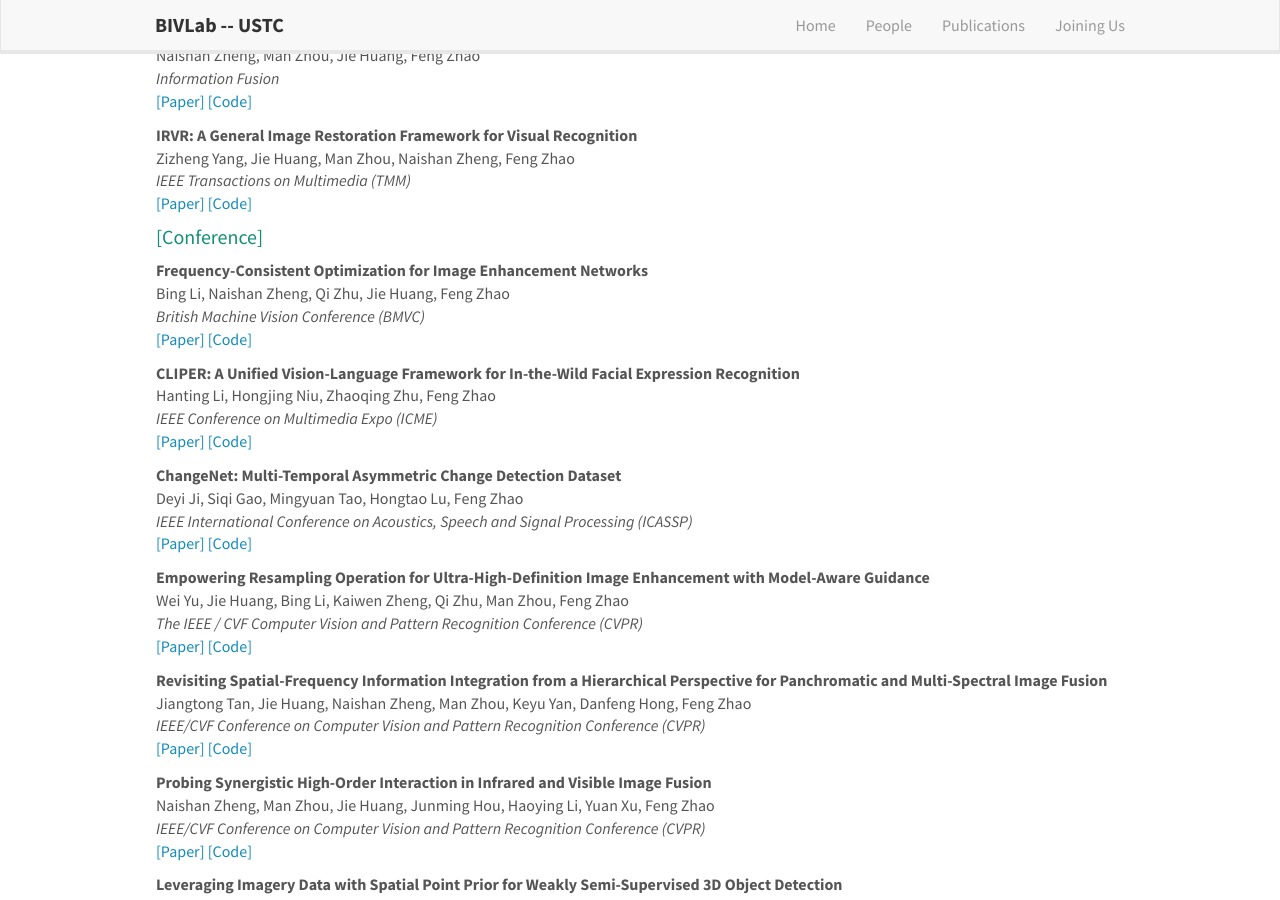
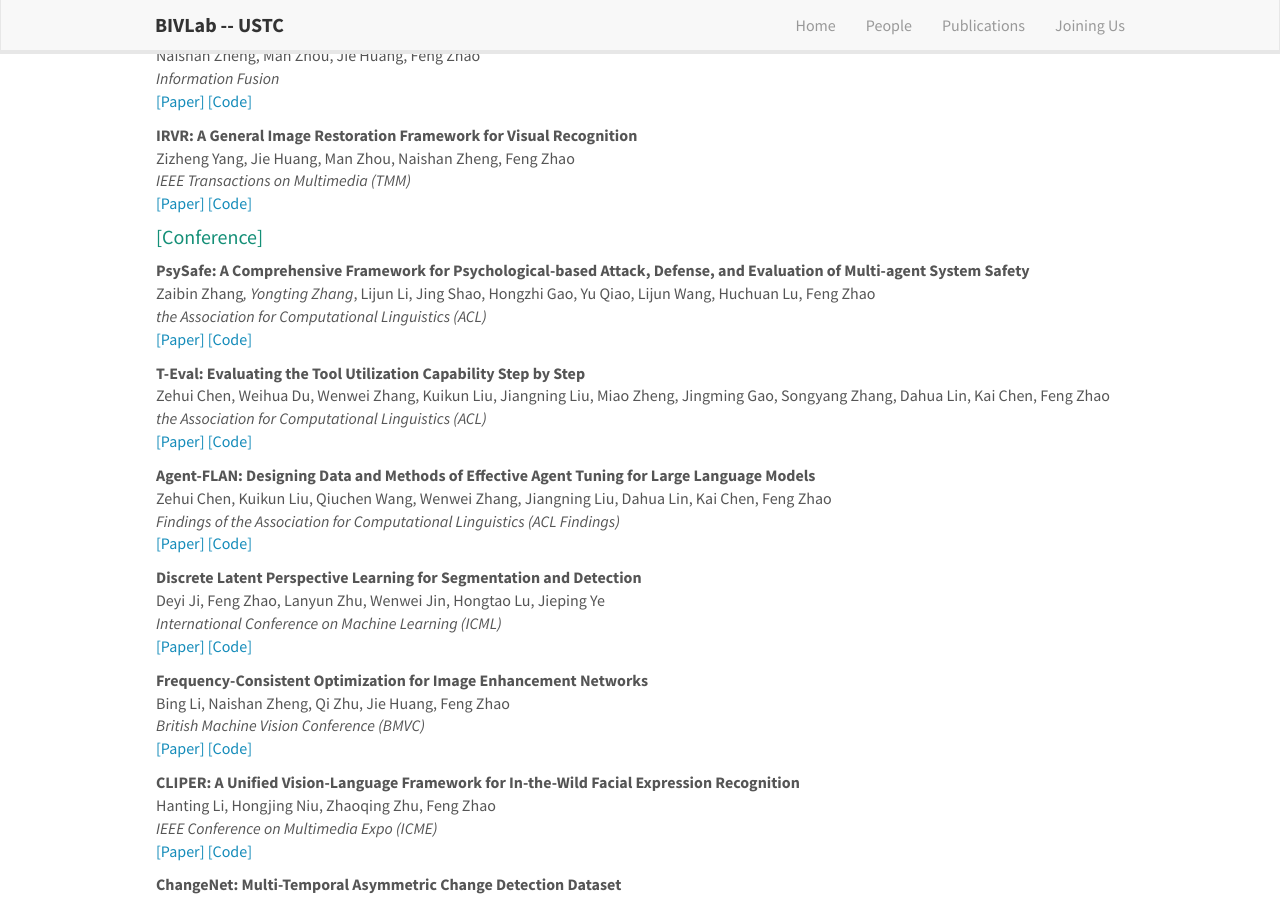
Before and after one commit to bivlab123/bivlab123.github.io, a Jekyll site: the page built from _pages/publications.md, in a window 1280 px wide and 900 px high, scrolled down 341 px. Built offline with Jekyll 4.4.1, drawn with Linux system fonts in a browser that asks for light colours; nearby versions of some CDN libraries.

Commit message:
update news

```diff
--- a/_data/publist_2024.yml
+++ b/_data/publist_2024.yml
@@ -1,3 +1,52 @@
+- title: "PsySafe: A Comprehensive Framework for Psychological-based Attack, Defense, and Evaluation of Multi-agent System Safety"
+  authors: Zaibin Zhang*, Yongting Zhang*, Lijun Li, Jing Shao, Hongzhi Gao, Yu Qiao, Lijun Wang, Huchuan Lu, Feng Zhao
+  venue: "the Association for Computational Linguistics (ACL)"
+  link:
+    url:
+    display: \[Paper\]
+  code:
+    url:
+    display: \[Code\]
+  highlight: 0
+  year: 2024
+
+
+- title: "T-Eval: Evaluating the Tool Utilization Capability Step by Step"
+  authors: Zehui Chen, Weihua Du, Wenwei Zhang, Kuikun Liu, Jiangning Liu, Miao Zheng, Jingming Gao, Songyang Zhang, Dahua Lin, Kai Chen, Feng Zhao
+  venue: "the Association for Computational Linguistics (ACL)"
+  link:
+    url:
+    display: \[Paper\]
+  code:
+    url:
+    display: \[Code\]
+  highlight: 0
+  year: 2024
+
+- title: "Agent-FLAN: Designing Data and Methods of Effective Agent Tuning for Large Language Models"
+  authors: Zehui Chen, Kuikun Liu, Qiuchen Wang, Wenwei Zhang, Jiangning Liu, Dahua Lin, Kai Chen, Feng Zhao
+  venue: "Findings of the Association for Computational Linguistics (ACL Findings)"
+  link:
+    url:
+    display: \[Paper\]
+  code:
+    url:
+    display: \[Code\]
+  highlight: 0
+  year: 2024
+
+- title: "Discrete Latent Perspective Learning for Segmentation and Detection"
+  authors: Deyi Ji, Feng Zhao, Lanyun Zhu, Wenwei Jin, Hongtao Lu, Jieping Ye
+  venue: "International Conference on Machine Learning (ICML)"
+  link:
+    url:
+    display: \[Paper\]
+  code:
+    url:
+    display: \[Code\]
+  highlight: 0
+  year: 2024
+
 - title: "Frequency-Consistent Optimization for Image Enhancement Networks"
   authors: Bing Li, Naishan Zheng, Qi Zhu, Jie Huang, Feng Zhao
   venue: "British Machine Vision Conference (BMVC)"
@@ -8,7 +57,7 @@
     url:
     display: \[Code\]
   highlight: 0
-  year: 2023
+  year: 2024
 
 - title: "CLIPER: A Unified Vision-Language Framework for In-the-Wild Facial Expression Recognition"
   authors: Hanting Li, Hongjing Niu, Zhaoqing Zhu, Feng Zhao
```
Also changed, not shown: _data/news.yml (+7 -1 lines), 3 other files.
